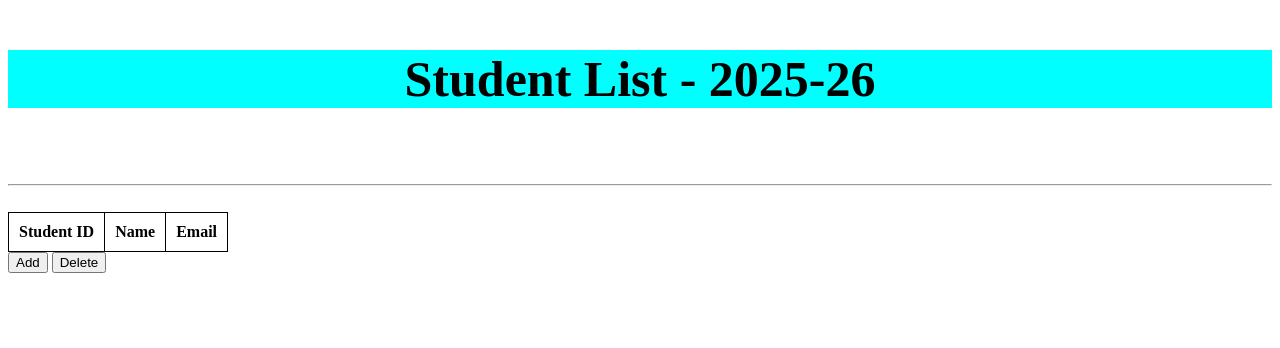
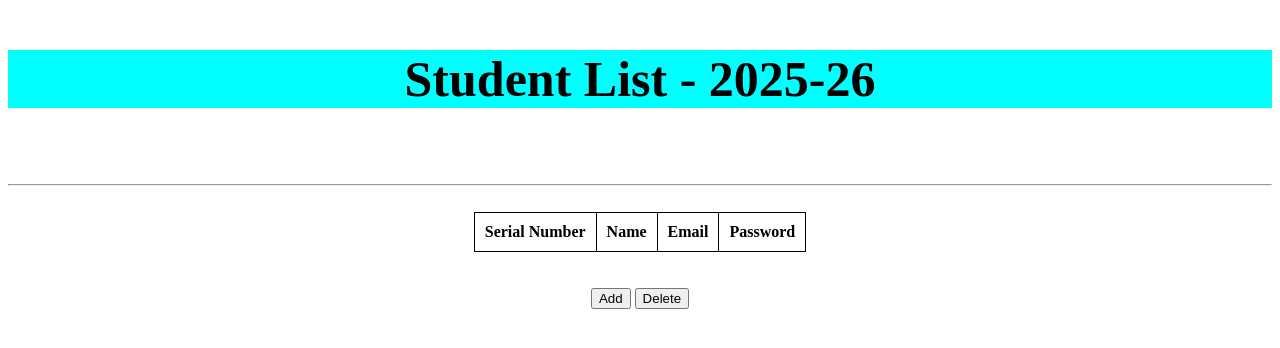
Before and after one commit to BarathiShankar/Individual-Projects, a plain HTML site: page Stud_List.html in a window 1280 px wide. Drawn offline with Linux system fonts and the light colour scheme.

Commit message:
Finalized the student management system (for full stack)

```diff
--- a/Stud_List.html
+++ b/Stud_List.html
@@ -17,20 +17,32 @@
                 padding : 10px;
                 text-align : center;
             }
+            table:hover
+            {
+                background-color : lightcoral;
+                scale:1.01;
+                transition:1s;
+            }
         </style>
     </head>
     <body>
         <h3>Student List - 2025-26</h3><br><hr><br>
-        <table>
+        <center><table>
             <tr>
-                <th>Student ID</th>
+                <th>Serial Number</th>
                 <th>Name</th>
                 <th>Email</th>
+                <th>Password</th>
             </tr>
             <tbody id="output">
             </tbody>
         </table>
-            <script>
+    <br><br>
+        <a href="Stud_manage.html">
+            <button>Add</button></a>
+            <button id="deleteBtn">Delete</button>
+     </center>
+     <script>
                     const output = document.getElementById("output");
                     let stud_data = JSON.parse(localStorage.getItem("stud_data")) || [];
                     function renderTable()
@@ -47,8 +59,10 @@
                         });
                     }
                     renderTable();
-                    document.getElementById("deleteBtn").addEventListener("click", function () {
-                        if (stud_data.length === 0) {
+                    document.getElementById("deleteBtn").addEventListener("click", function ()
+                    {
+                        if (stud_data.length === 0)
+                        {
                             alert("No students to delete.");
                             return;
                         }
@@ -57,8 +71,5 @@
                         renderTable();
                     });
         </script>
-            <a href="file:///C:/Users/barat/OneDrive/Desktop/GitHub%20Repos/Individual-Projects/Individual-Projects/Stud_manage.html">
-            <button>Add</button></a>
-            <button>Delete</button>
 </body>
 </html>
```
Also changed, not shown: Stud_manage.html (+2 -2 lines).
